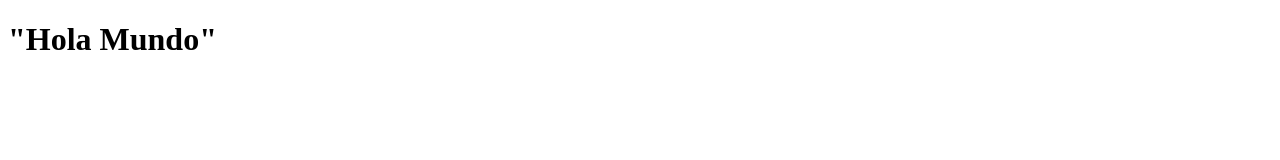
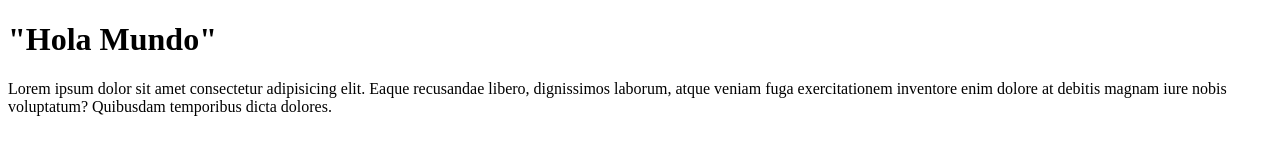
Before and after one commit to marceloedelgado/git-youtube-ejemplo, a plain HTML site: page index.html in a window 1280 px wide. Drawn offline with Linux system fonts and the light colour scheme.

Commit message:
Agregamos un párrafo nuevo a index.html

```diff
--- a/index.html
+++ b/index.html
@@ -8,5 +8,11 @@
   </head>
   <body>
     <h1>"Hola Mundo"</h1>
+    <p>
+      Lorem ipsum dolor sit amet consectetur adipisicing elit. Eaque recusandae
+      libero, dignissimos laborum, atque veniam fuga exercitationem inventore
+      enim dolore at debitis magnam iure nobis voluptatum? Quibusdam temporibus
+      dicta dolores.
+    </p>
   </body>
 </html>
```
